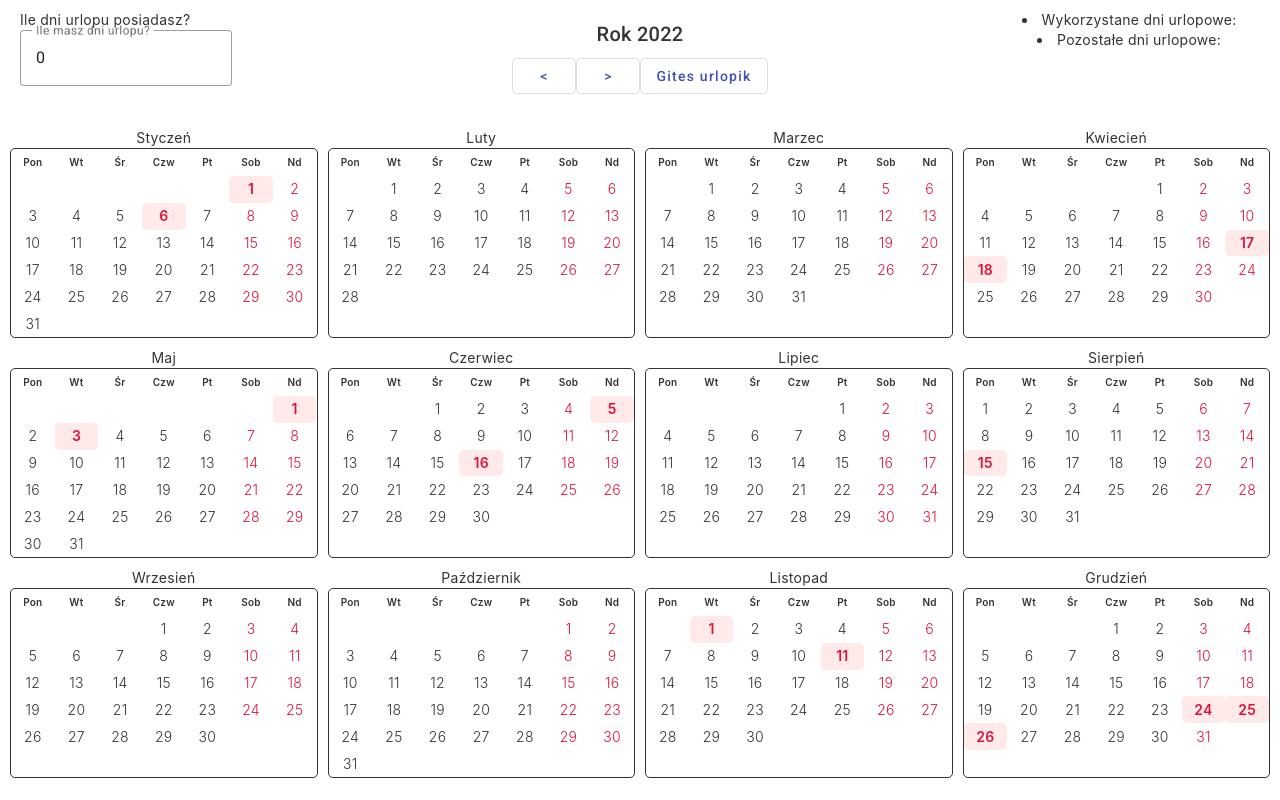
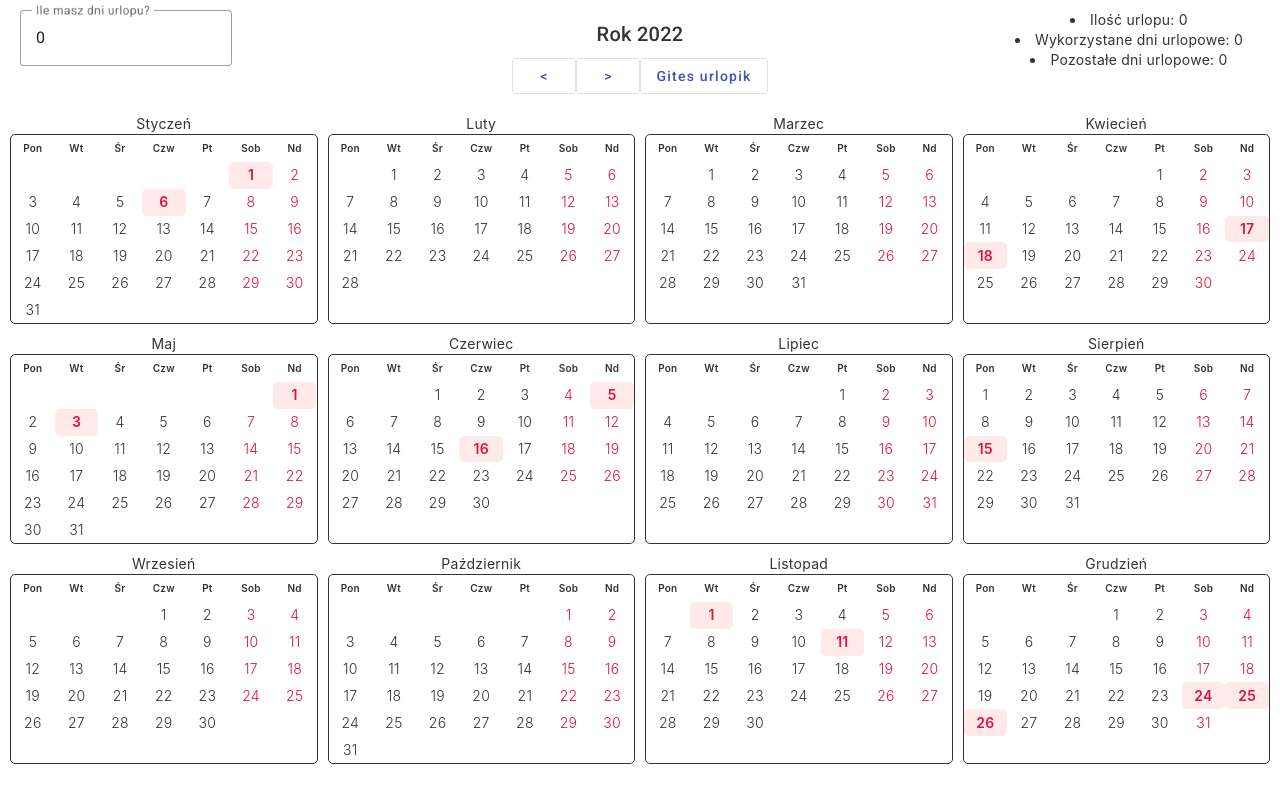
Before and after one commit to grawi-sikorsky/HolidayOptimizer, an Angular app: page / in a window 1280 px wide. Built offline with nearby package versions, Linux system fonts and the light colour scheme.

Commit message:
refactor

```diff
--- a/src/app/local-data.ts
+++ b/src/app/local-data.ts
@@ -7,6 +7,8 @@ export class LocalData {
     lastSelectedYear:number;
 
     userFreeVacationDays:number = 0;
+    userUsedVacationDays:number = 0;
+    userRemainVacationDays:number = 0;
 
     constructor(){
         this.lastSelectedYear = new Date().getFullYear();
--- a/src/app/main-view/main-view.component.html
+++ b/src/app/main-view/main-view.component.html
@@ -35,7 +35,6 @@
 <div class="row">
     <div class="col-3">
         <div class="holidayform">
-            Ile dni urlopu posiadasz?
             <mat-form-field appearance="outline" class="mat-form-field-outcome">
                 <mat-label>Ile masz dni urlopu?</mat-label>
                 <input matInput placeholder="duzo, malo?" [(ngModel)]="persistentData.userFreeVacationDays" >
@@ -52,8 +51,9 @@
     </div>
     <div class="col-3">
         <div class="year-switcher">
-            <li>Wykorzystane dni urlopowe: </li>
-            <li>Pozostałe dni urlopowe: </li>
+            <li>Ilość urlopu: {{persistentData.userFreeVacationDays}}</li>
+            <li>Wykorzystane dni urlopowe: {{persistentData.userUsedVacationDays}}</li>
+            <li>Pozostałe dni urlopowe: {{persistentData.userRemainVacationDays}}</li>
         </div>
     </div>
 </div>
--- a/src/app/main-view/main-view.component.ts
+++ b/src/app/main-view/main-view.component.ts
@@ -3,7 +3,6 @@ import { Day } from '../models/day';
 import { Month } from '../models/month';
 import { Year } from '../models/year';
 import { LocalData } from '../local-data';
-import { coerceStringArray } from '@angular/cdk/coercion';
 
 @Component({
   selector: 'app-main-view',
@@ -53,6 +52,7 @@ export class MainViewComponent implements OnInit{
   findRuchomeSwieta(){
     return this.findWielkanoc();
   }
+
   findWielkanoc(){
     let a, b, c, d, e, f, g, h, i, k, l, m, p;
 
@@ -136,7 +136,7 @@ export class MainViewComponent implements OnInit{
 
     this.year.months[selectedMonth].days.find( e => {
       if( e.fullDate===selected.fullDate ){
-        if( e.isSelected === false ) e.isSelected = true
+        if( e.isSelected === false && e.isSaturday === false && e.isSunday === false ) e.isSelected = true
         else e.isSelected = false;
       }
     });
@@ -145,10 +145,14 @@ export class MainViewComponent implements OnInit{
 
     if( find === undefined ){
       this.persistentData.daysSelected.push(selected);
+      this.persistentData.userRemainVacationDays--;
+      this.persistentData.userUsedVacationDays++;
     } else {
       console.log(selected.fullDate + " element exists. Deleting...");
       console.log(this.persistentData.daysSelected.indexOf(find));
       this.persistentData.daysSelected.splice(this.persistentData.daysSelected.indexOf(find),1);
+      this.persistentData.userRemainVacationDays++;
+      this.persistentData.userUsedVacationDays--;
     }
     this.saveLocal(this.persistentData);
   }
```
